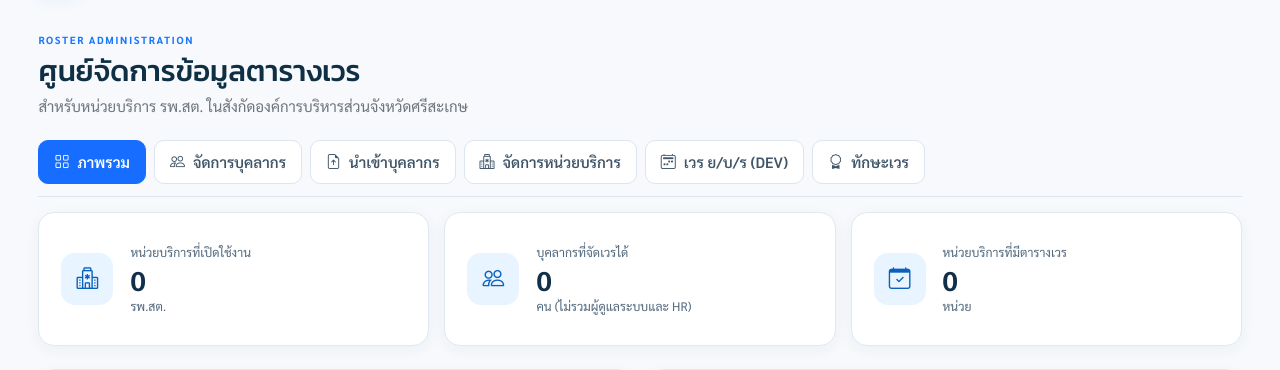
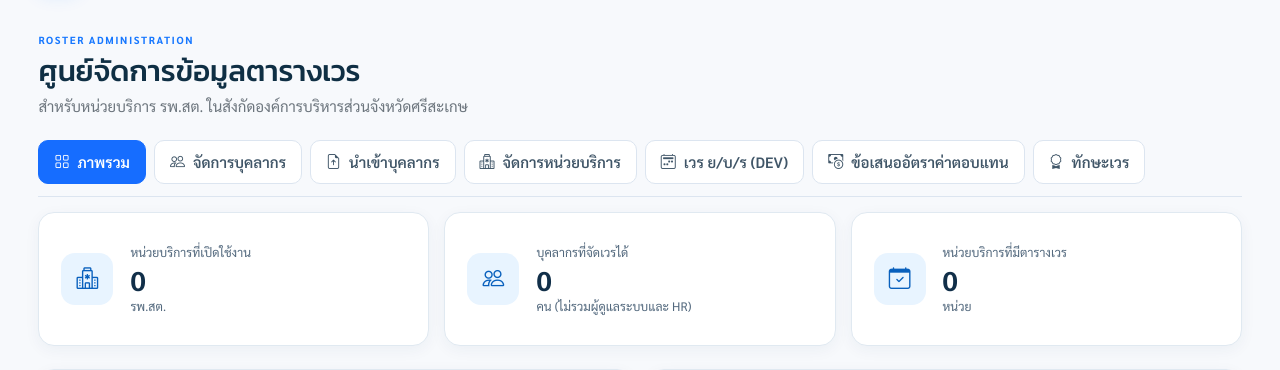
Before and after one commit to superaidigital/sisaket-roster, a PHP site: page /public/index.php?c=admin&a=index in a window 1280 px wide. Shown: the part 76-446 px from the top of the page. Run offline with PHP 8.4, Linux system fonts and the light colour scheme; the visitor is signed in with stand-in values (Sample User, id 1); data that the repository does not hold is empty.

Commit message:
feat(rate): expose rates proposals nav to authenticated admin users

```diff
--- a/app/Views/admin/_head.php
+++ b/app/Views/admin/_head.php
@@ -27,6 +27,7 @@
     <a href="index.php?c=admin&a=staff_import" class="<?=($active ?? '')==='staff_import'?'active':''?>"><i class="bi bi-file-earmark-arrow-up"></i> นำเข้าบุคลากร</a>
     <a href="index.php?c=admin&a=hospitals" class="<?=($active ?? '')==='hospitals'?'active':''?>"><i class="bi bi-hospital"></i> จัดการหน่วยบริการ</a>
     <a href="index.php?c=duty&amp;a=index"><i class="bi bi-calendar2-week"></i> เวร ย/บ/ร (DEV)</a>
+    <a href="index.php?c=duty_rates&amp;a=index" class="<?=($active ?? '')==='duty_rates'?'active':''?>"><i class="bi bi-cash-coin"></i> ข้อเสนออัตราค่าตอบแทน</a>
     <a href="index.php?c=admin&a=skills" class="<?=($active ?? '')==='skills'?'active':''?>"><i class="bi bi-award"></i> ทักษะเวร</a>
   </nav>
   <?php if(!empty($flash)): ?><div class="alert alert-<?=e($flash['type']==='success'?'success':'danger')?> d-flex align-items-start gap-2" role="alert">
```
